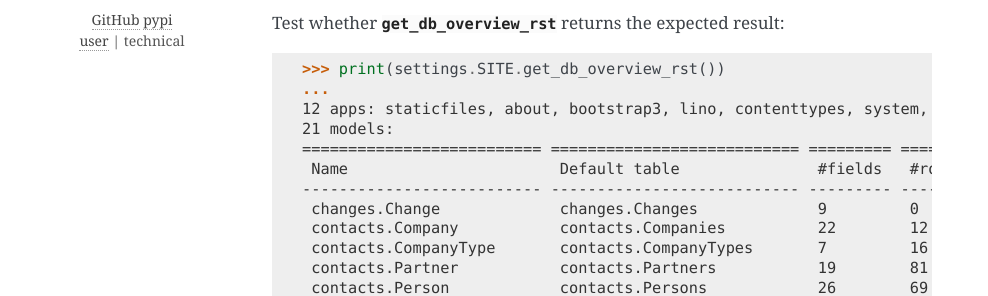
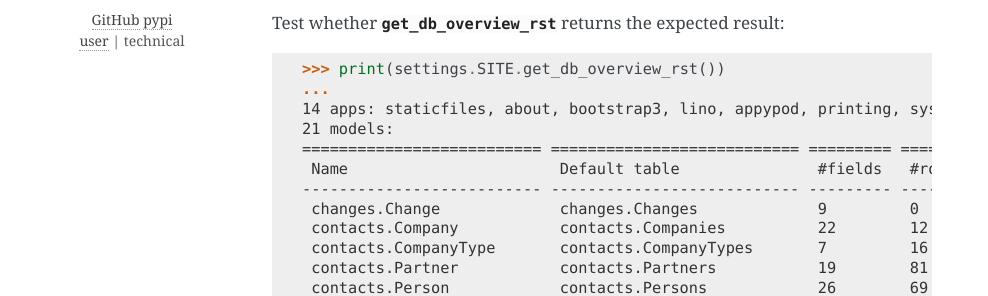
Before and after one commit to lsaffre/lino-patrols, a Sphinx documentation site: the page built from docs/tested/general.rst, in a window 1280 px wide. Shown: the part 483-779 px from the top of the page, without its empty margins (148-1136 px from the left). Built offline with Sphinx 7.4.7, drawn with Linux system fonts in a browser that asks for light colours; pages that are not in the unit, such as notebooks, are missing from menus; the version number could not be read and is left out.

Commit message:
http://luc.lino-framework.org/blog/2015/0717.html

```diff
--- a/docs/tested/general.rst
+++ b/docs/tested/general.rst
@@ -18,7 +18,7 @@ Test whether :meth:`get_db_overview_rst
 
 >>> print(settings.SITE.get_db_overview_rst())
 ... #doctest: +ELLIPSIS +NORMALIZE_WHITESPACE +REPORT_UDIFF
-12 apps: staticfiles, about, bootstrap3, lino, contenttypes, system, users, changes, countries, contacts, patrols, sessions.
+14 apps: staticfiles, about, bootstrap3, lino, appypod, printing, system, contenttypes, users, changes, countries, contacts, patrols, sessions.
 21 models:
 ========================== =========================== ========= =======
  Name                       Default table               #fields   #rows
```
